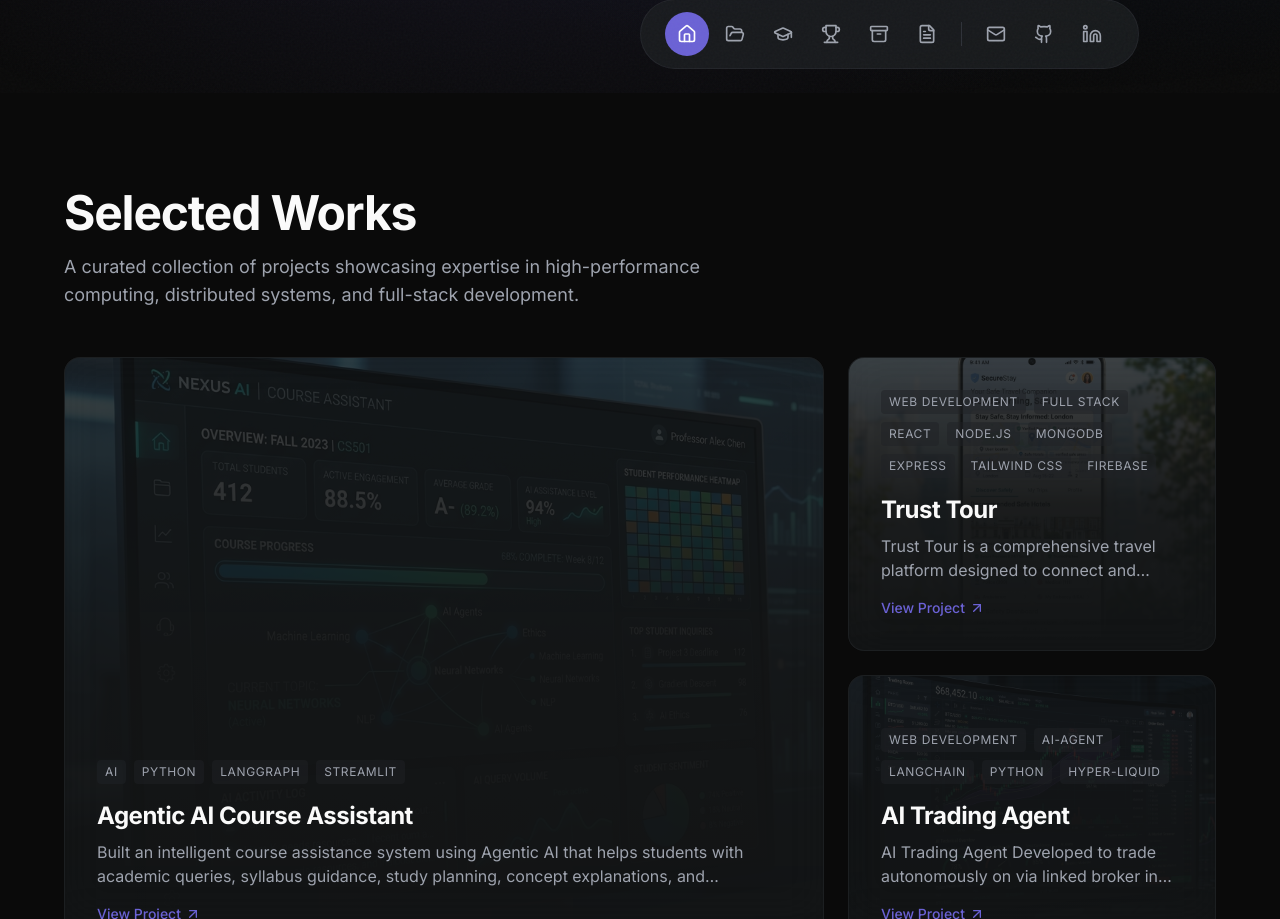
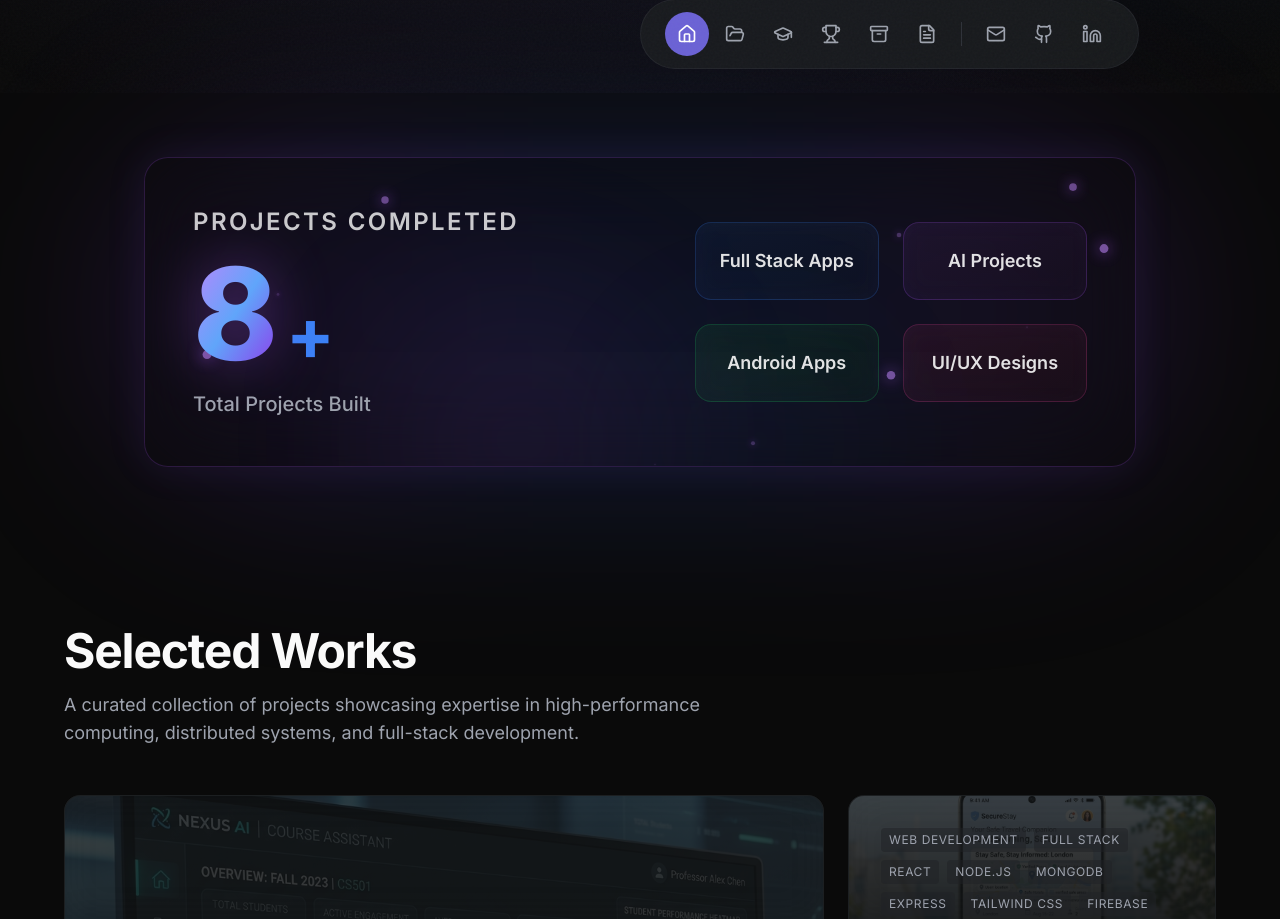
Before and after one commit to ravii17/Portfolio, a React (Vite) app: page / in a window 1280 px wide. Shown: the part 707-1626 px from the top of the page. Built offline with nearby package versions, Linux system fonts and the light colour scheme; the HTML template or start-up script is replaced by a standard one.

Commit message:
project count section

```diff
--- /dev/null
+++ b/src/components/ProjectStats.tsx
@@ -0,0 +1,130 @@
+import { useEffect } from 'react';
+import { motion, useMotionValue, useTransform, animate } from 'framer-motion';
+import { projects } from '@/data/projects';
+
+const Particles = () => {
+  return (
+    <div className="absolute inset-0 overflow-hidden pointer-events-none rounded-3xl">
+      {[...Array(15)].map((_, i) => (
+        <motion.div
+          key={i}
+          className="absolute w-1.5 h-1.5 bg-purple-400/60 rounded-full shadow-[0_0_10px_rgba(168,85,247,0.8)]"
+          style={{
+            left: `${Math.random() * 100}%`,
+            top: `${Math.random() * 100}%`,
+          }}
+          animate={{
+            y: [0, -60],
+            opacity: [0, 1, 0],
+            scale: [0, 1.5, 0],
+          }}
+          transition={{
+            duration: Math.random() * 3 + 2.5,
+            repeat: Infinity,
+            ease: "easeInOut",
+            delay: Math.random() * 2,
+          }}
+        />
+      ))}
+    </div>
+  );
+};
+
+const ProjectStats = () => {
+  const totalProjects = projects.length; // auto-count
+
+  const count = useMotionValue(0);
+  const rounded = useTransform(count, Math.round);
+
+  useEffect(() => {
+    const animation = animate(count, totalProjects, {
+      duration: 2.5,
+      ease: "easeOut",
+    });
+
+    return animation.stop;
+  }, [count, totalProjects]);
+
+  return (
+    <div className="relative w-full max-w-5xl mx-auto my-16 px-4">
+      {/* Background glow behind the card */}
+      <div className="absolute inset-0 bg-gradient-to-r from-purple-600/20 via-blue-600/20 to-purple-600/20 blur-[100px] -z-10 rounded-full" />
+
+      <motion.div
+        initial={{ opacity: 0, y: 40, scale: 0.95 }}
+        whileInView={{ opacity: 1, y: 0, scale: 1 }}
+        viewport={{ once: true, margin: "-100px" }}
+        transition={{ duration: 0.8, ease: [0.16, 1, 0.3, 1] }}
+        whileHover={{ scale: 1.02 }}
+        className="relative overflow-hidden rounded-3xl border border-purple-500/20 bg-background/40 backdrop-blur-2xl p-8 md:p-12 shadow-[0_0_40px_rgba(139,92,246,0.1)] hover:shadow-[0_0_80px_rgba(139,92,246,0.2)] hover:border-purple-500/40 transition-all duration-500 group"
+      >
+        <Particles />
+
+        {/* Animated glowing streak effect on hover */}
+        <motion.div
+          className="absolute inset-0 bg-gradient-to-r from-transparent via-purple-400/10 to-transparent -translate-x-full"
+          whileHover={{ x: ['-100%', '200%'] }}
+          transition={{ duration: 1.5, ease: "easeInOut", repeat: Infinity, repeatDelay: 0.5 }}
+        />
+
+        <div className="flex flex-col lg:flex-row items-center justify-between gap-12 relative z-10">
+
+          {/* Left side: Counter */}
+          <div className="flex flex-col items-center lg:items-start text-center lg:text-left space-y-3">
+            <h3 className="text-xl md:text-2xl font-semibold text-foreground/80 uppercase tracking-widest">
+              Projects Completed
+            </h3>
+            <div className="flex items-baseline gap-2">
+              <motion.span className="text-7xl md:text-9xl font-extrabold bg-clip-text text-transparent bg-gradient-to-br from-purple-400 via-blue-400 to-purple-600 drop-shadow-[0_0_30px_rgba(168,85,247,0.4)]">
+                {rounded}
+              </motion.span>
+              <span className="text-5xl md:text-7xl font-bold text-blue-500">+</span>
+            </div>
+            <p className="text-lg md:text-xl text-muted-foreground font-medium">
+              Total Projects Built
+            </p>
+          </div>
+
+          {/* Right side: Mini labels */}
+          <div className="grid grid-cols-2 gap-4 lg:gap-6 w-full lg:w-auto">
+            {[
+              { label: 'Full Stack Apps', color: 'from-blue-500/10 to-blue-500/5', border: 'border-blue-500/20', shadow: 'hover:shadow-[0_0_20px_rgba(59,130,246,0.3)]' },
+              { label: 'AI Projects', color: 'from-purple-500/10 to-purple-500/5', border: 'border-purple-500/20', shadow: 'hover:shadow-[0_0_20px_rgba(168,85,247,0.3)]' },
+              { label: 'Android Apps', color: 'from-green-500/10 to-green-500/5', border: 'border-green-500/20', shadow: 'hover:shadow-[0_0_20px_rgba(34,197,94,0.3)]' },
+              { label: 'UI/UX Designs', color: 'from-pink-500/10 to-pink-500/5', border: 'border-pink-500/20', shadow: 'hover:shadow-[0_0_20px_rgba(236,72,153,0.3)]' },
+            ].map((stat, i) => (
+              <motion.div
+                key={stat.label}
+                initial={{ opacity: 0, x: 30 }}
+                whileInView={{ opacity: 1, x: 0 }}
+                viewport={{ once: true }}
+                transition={{ duration: 0.6, delay: 0.3 + i * 0.1, type: "spring", stiffness: 100 }}
+                whileHover={{ scale: 1.05 }}
+                className={`flex items-center justify-center p-5 lg:p-6 rounded-2xl border ${stat.border} bg-gradient-to-br ${stat.color} backdrop-blur-md transition-shadow duration-300 ${stat.shadow} cursor-default`}
+              >
+                <span className="text-base md:text-lg font-semibold text-foreground/90 whitespace-nowrap">
+                  {stat.label}
+                </span>
+              </motion.div>
+            ))}
+          </div>
+
+        </div>
+
+        {/* Subtle internal pulse effects */}
+        <motion.div
+          animate={{ scale: [1, 1.2, 1], opacity: [0.3, 0.5, 0.3] }}
+          transition={{ duration: 4, repeat: Infinity, ease: "easeInOut" }}
+          className="absolute top-1/2 left-1/4 w-64 h-64 bg-purple-500/20 rounded-full blur-[80px] -translate-y-1/2 -z-10 pointer-events-none"
+        />
+        <motion.div
+          animate={{ scale: [1, 1.3, 1], opacity: [0.2, 0.4, 0.2] }}
+          transition={{ duration: 5, repeat: Infinity, ease: "easeInOut", delay: 1 }}
+          className="absolute top-1/2 right-1/4 w-64 h-64 bg-blue-500/20 rounded-full blur-[80px] -translate-y-1/2 -z-10 pointer-events-none"
+        />
+      </motion.div>
+    </div>
+  );
+};
+
+export default ProjectStats;
--- a/src/pages/Index.tsx
+++ b/src/pages/Index.tsx
@@ -8,6 +8,7 @@ import BentoCard from '@/components/BentoCard';
 import MagneticButton from '@/components/MagneticButton';
 import { projects } from '@/data/projects';
 import { ArrowDown, Download } from 'lucide-react';
+import ProjectStats from '@/components/ProjectStats';
 
 const roles = ['HPC Engineer', 'Full Stack Developer', 'Software Engineer'];
 
@@ -79,6 +80,8 @@ const Index = () => {
             <TechMarquee />
           </div>
         </section>
+
+        <ProjectStats />
 
         <section id="work" className="py-24 px-6 lg:px-16">
           <div className="max-w-7xl mx-auto">
```
